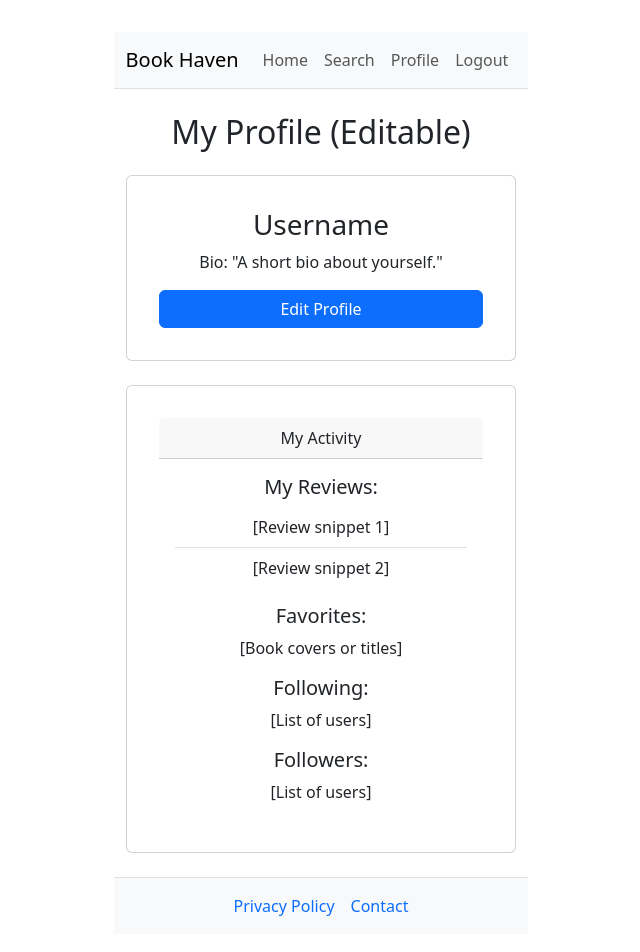
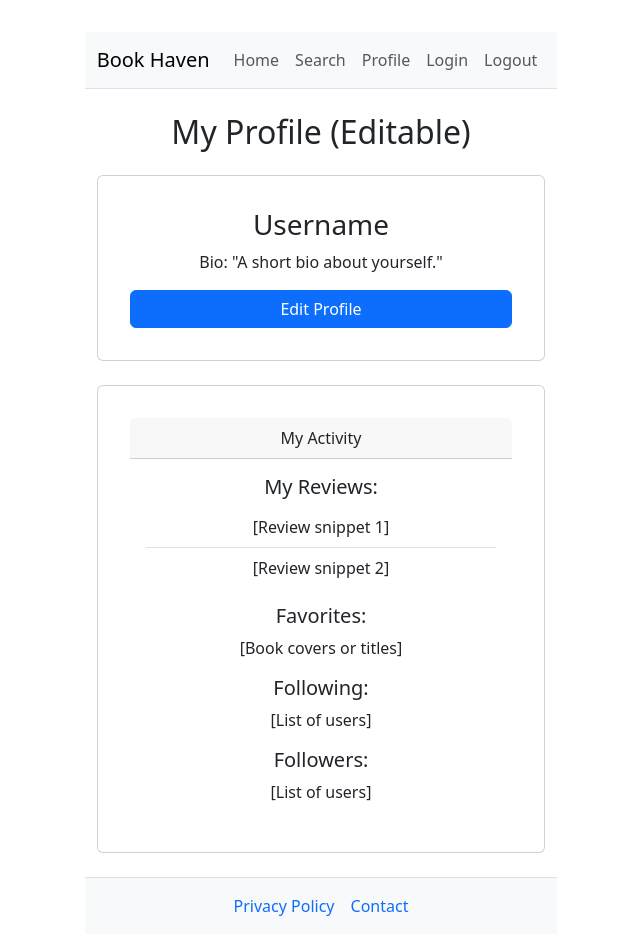
Before and after one commit to jh991205/book_sharing, a React (Vite) app in the folder Frontend/: page /profile in a window 1280 px wide. Shown: the top 952 px of the page, without its empty margins (319-959 px from the left). Built offline with nearby package versions, Linux system fonts and the light colour scheme.

Commit message:
Pulled out Navigation and Footer component

```diff
--- /dev/null
+++ b/Frontend/src/components/Footer/index.tsx
@@ -0,0 +1,16 @@
+import { Link } from "react-router-dom";
+
+export default function Footer() {
+  return (
+    <footer className="bg-light border-top mt-4 py-3">
+      <div className="container text-center">
+        <Link className="text-decoration-none me-3" to="/privacy">
+          Privacy Policy
+        </Link>
+        <Link className="text-decoration-none" to="/contact">
+          Contact
+        </Link>
+      </div>
+    </footer>
+  );
+}
--- a/Frontend/src/components/Navigation/index.tsx
+++ b/Frontend/src/components/Navigation/index.tsx
@@ -2,16 +2,43 @@
 
 export default function Navigation() {
   return (
-    <nav className="navbar navbar-expand-lg navbar-light bg-light">
+    <nav className="navbar navbar-expand-lg navbar-light bg-light border-bottom">
       <div className="container">
         <Link className="navbar-brand" to="/">
-          Books Website
+          {/* <img
+              src="/logo.png" // Replace with your logo path
+              alt="Book Haven Logo"
+              width="30"
+              height="30"
+              className="d-inline-block align-top me-2"
+            /> */}
+          Book Haven
         </Link>
-        <div className="collapse navbar-collapse">
+        <div className="collapse navbar-collapse" id="navbarNav">
           <ul className="navbar-nav ms-auto">
+            <li className="nav-item">
+              <Link className="nav-link" to="/">
+                Home
+              </Link>
+            </li>
+            <li className="nav-item">
+              <Link className="nav-link" to="/search">
+                Search
+              </Link>
+            </li>
+            <li className="nav-item">
+              <Link className="nav-link" to="/profile">
+                Profile
+              </Link>
+            </li>
             <li className="nav-item">
               <Link className="nav-link" to="/login">
                 Login
+              </Link>
+            </li>
+            <li className="nav-item">
+              <Link className="nav-link" to="/logout">
+                Logout
               </Link>
             </li>
           </ul>
--- a/Frontend/src/pages/Profile/index.tsx
+++ b/Frontend/src/pages/Profile/index.tsx
@@ -1,48 +1,11 @@
 import { Link } from "react-router-dom";
+import Navigation from "../../components/Navigation";
+import Footer from "../../components/Footer";
 
 export default function Profile() {
   return (
     <div>
-      <nav className="navbar navbar-expand-lg navbar-light bg-light border-bottom">
-        <div className="container">
-          <Link className="navbar-brand" to="/">
-            {/* <img
-              src="/logo.png" // Replace with your logo path
-              alt="Book Haven Logo"
-              width="30"
-              height="30"
-              className="d-inline-block align-top me-2"
-            /> */}
-            Book Haven
-          </Link>
-          <div className="collapse navbar-collapse" id="navbarNav">
-            <ul className="navbar-nav ms-auto">
-              <li className="nav-item">
-                <Link className="nav-link" to="/">
-                  Home
-                </Link>
-              </li>
-              <li className="nav-item">
-                <Link className="nav-link" to="/search">
-                  Search
-                </Link>
-              </li>
-              <li className="nav-item">
-                <Link className="nav-link" to="/profile">
-                  Profile
-                </Link>
-              </li>
-              <li className="nav-item">
-                <Link className="nav-link" to="/logout">
-                  Logout
-                </Link>
-              </li>
-            </ul>
-          </div>
-        </div>
-      </nav>
-
-      {/* Main Content */}
+      <Navigation />
       <div className="container mt-4">
         <h2 className="text-center mb-4">My Profile (Editable)</h2>
 
@@ -71,18 +34,7 @@
           </div>
         </div>
       </div>
-
-      {/* Footer */}
-      <footer className="bg-light border-top mt-4 py-3">
-        <div className="container text-center">
-          <Link className="text-decoration-none me-3" to="/privacy">
-            Privacy Policy
-          </Link>
-          <Link className="text-decoration-none" to="/contact">
-            Contact
-          </Link>
-        </div>
-      </footer>
+      <Footer />
     </div>
   );
 }
```
